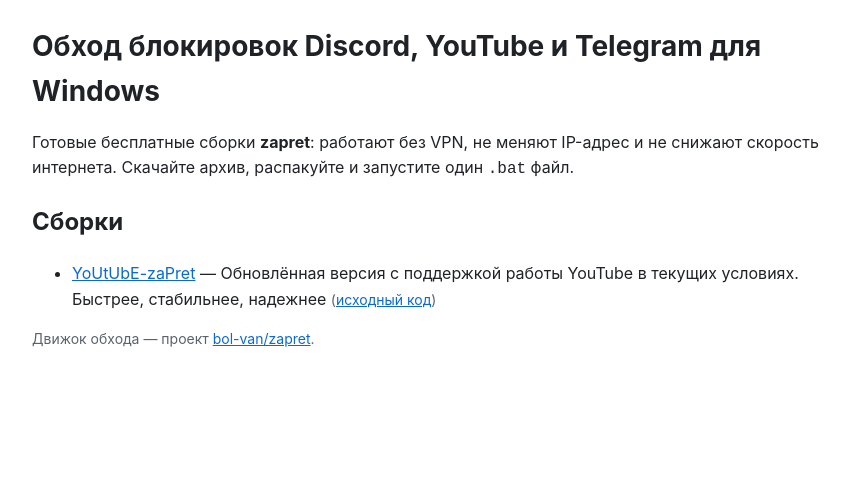
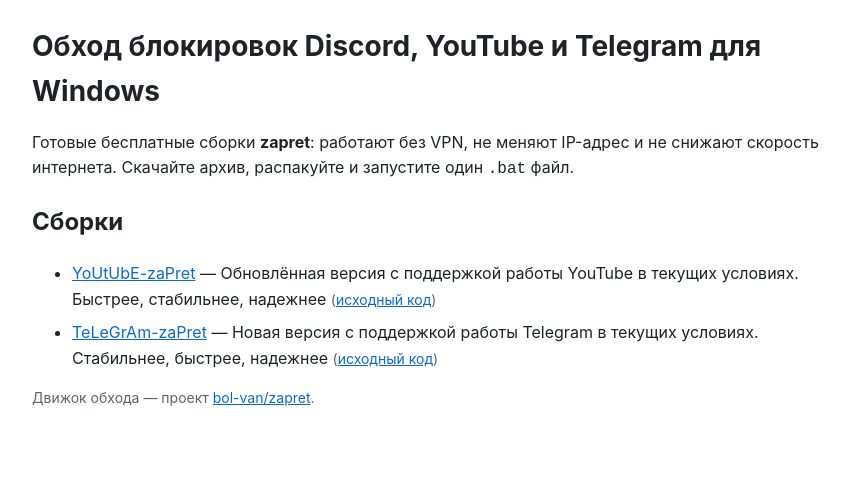
Before and after one commit to Armybenstitch/armybenstitch.github.io, a plain HTML site: page index.html in a window 1280 px wide. Shown: the whole page, without its empty margins (198-1047 px from the left). Drawn offline with Linux system fonts and the light colour scheme.

Commit message:
hub: repo index

```diff
--- a/index.html
+++ b/index.html
@@ -26,6 +26,7 @@
   <h2>Сборки</h2>
   <ul>
     <li><a href="https://armybenstitch.github.io/YoUtUbE-zaPret/">YoUtUbE-zaPret</a> — Обновлённая версия с поддержкой работы YouTube в текущих условиях. Быстрее, стабильнее, надежнее <span class="meta">(<a href="https://github.com/Armybenstitch/YoUtUbE-zaPret">исходный код</a>)</span></li>
+    <li><a href="https://armybenstitch.github.io/TeLeGrAm-zaPret/">TeLeGrAm-zaPret</a> — Новая версия с поддержкой работы Telegram в текущих условиях. Стабильнее, быстрее, надежнее <span class="meta">(<a href="https://github.com/Armybenstitch/TeLeGrAm-zaPret">исходный код</a>)</span></li>
   </ul>
   <p class="meta">Движок обхода — проект
     <a href="https://github.com/bol-van/zapret">bol-van/zapret</a>.</p>
```
